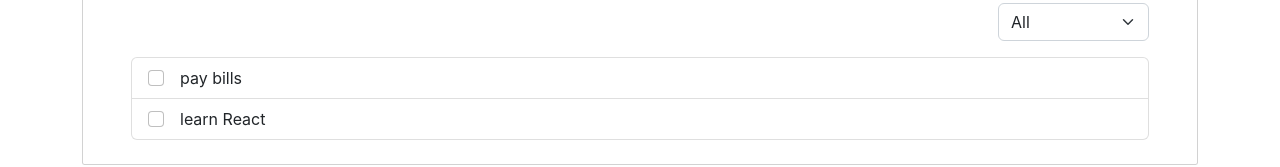
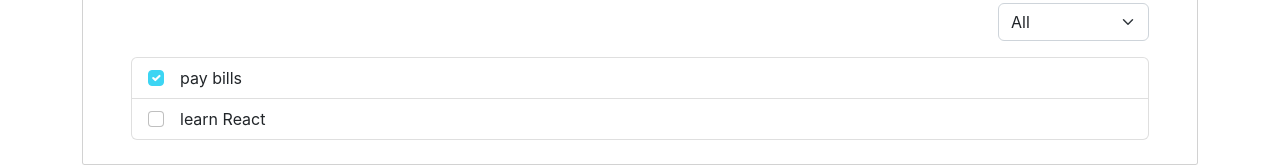
Before and after one commit to operdrix/cours_react, a React (Create React App) app: page / in a window 1280 px wide. Shown: the part 166-333 px from the top of the page. Built offline with nearby package versions, Linux system fonts and the light colour scheme.

Commit message:
fin chap6-9

```diff
--- a/src/App.js
+++ b/src/App.js
@@ -38,25 +38,27 @@ const Select = () => {
     </div>
   )
 }
-const Item = ({ item }) => {
+const Item = ({ item, onCheck }) => {
+  const toggleCheck = e => onCheck(item.id, e.target.checked)
   return (
     <li className="list-group-item">
-      <input className="form-check-input" type="checkbox" aria-label="..." />
+      <input className="form-check-input" type="checkbox" aria-label="..." checked={item.done} onChange={toggleCheck} />
       <span className="mx-3">{item.content}</span>
     </li>
   )
 }
-const List = ({ items }) => {
+const List = ({ items, onCheck }) => {
   return (
     <ul className="list-group">
-      {items.map(item => <Item key={item.id} item={item} />)}
+      {items.map(item => <Item key={item.id} item={item} onCheck={onCheck} />)}
     </ul>
   )
 }
 
 function App() {
   const [input, setInput] = useState(null)
-  const [items, setItems] = useState([{ id: 1, content: "pay bills", done: false }, { id: 2, content: "learn React", done: false }])
+  const [items, setItems] = useState([{ id: uuid(), content: "pay bills", done: true }, { id: uuid(), content: "learn React", done: false }])
+  const [all, setAll] = useState(items)
 
   const handleOnChange = e => setInput(e.target.value)
   const handleOnSubmit = e => {
@@ -72,11 +74,17 @@ function App() {
     setInput(null)
 
   }
+  const handleOnCheck = (id, bool) => {
+    const updated = items.map(item => item.id === id ? { ...item, done: bool } : item)
+    setItems(updated)
+    setAll(updated)
+  }
+
   return (
     <Container title="Gestionnaire de tâches">
       <Form onChange={handleOnChange} onSubmit={handleOnSubmit} />
       <Select />
-      <List items={items} />
+      <List items={items} onCheck={handleOnCheck} />
     </Container>);
 }
 
```
